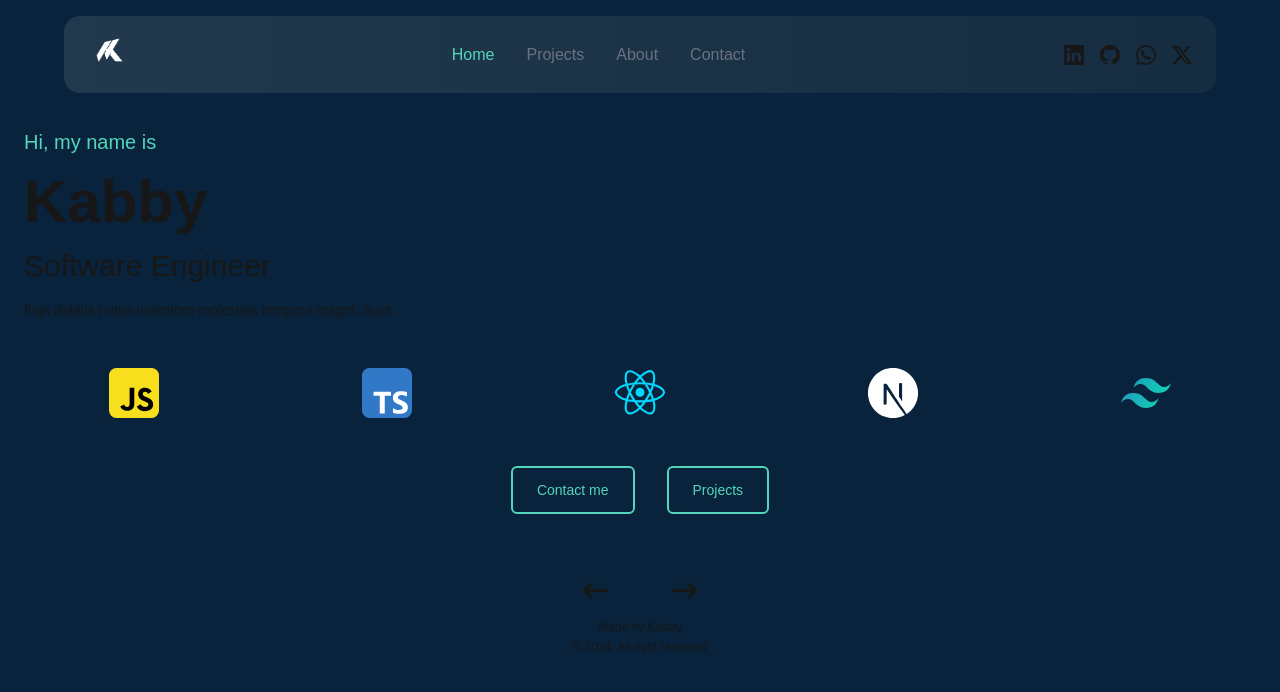
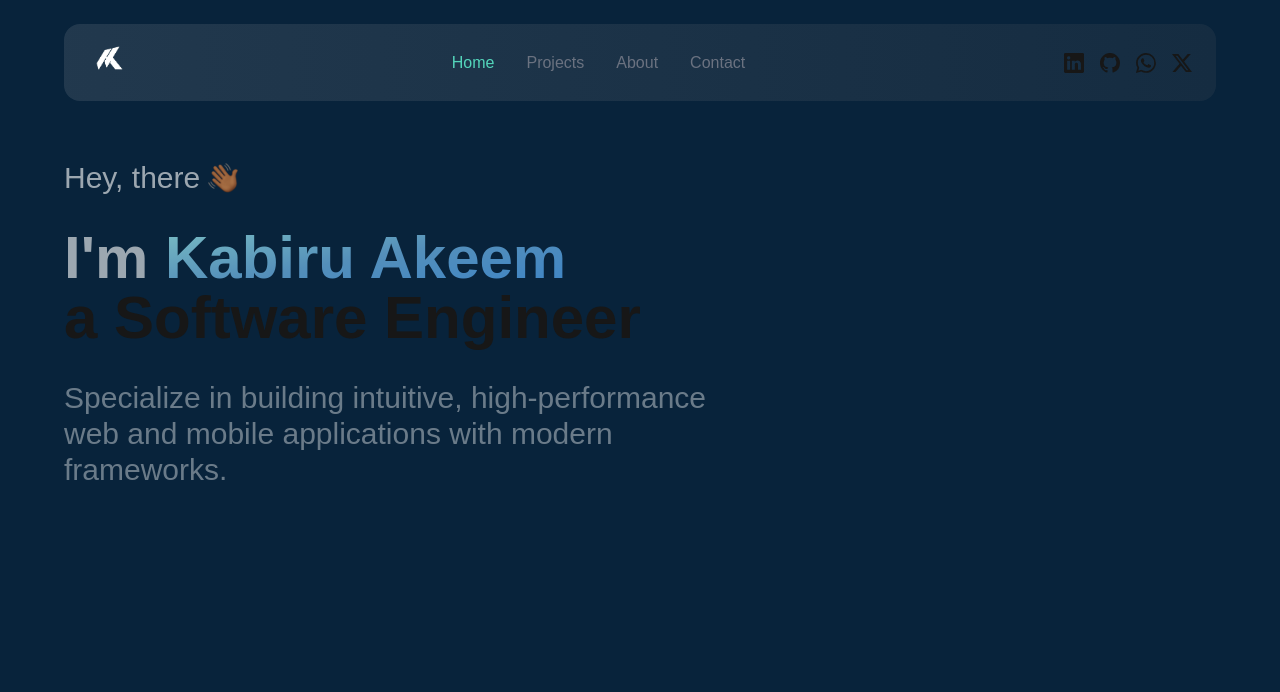
Before and after one commit to Akeemkabiru/Portfolio, a Next.js app: page / in a window 1280 px wide. Shown: the top 692 px of the page. Built offline with nearby package versions, Linux system fonts and the light colour scheme.

Commit message:
added header

```diff
--- a/src/app/layout.tsx
+++ b/src/app/layout.tsx
@@ -1,7 +1,6 @@
 import type { Metadata } from "next";
 import localFont from "next/font/local";
 import "./globals.css";
-import Footer from "@/components/footer";
 import Header from "@/components/header";
 
 const geistSans = localFont({
@@ -31,8 +30,9 @@ export default function RootLayout({
         className={`${geistSans.variable} ${geistMono.variable} antialiased space-y-16`}
       >
         <Header />
-        <main className="px-6 pt-16">{children}</main>
-        <Footer />
+        <main className="px-6 md:px-12 lg:px-16 md:pt-24 pt-16">
+          {children}
+        </main>
       </body>
     </html>
   );
--- a/src/app/page.tsx
+++ b/src/app/page.tsx
@@ -1,32 +1,26 @@
-import Button from "@/components/button";
-import { SKILLS_ITEM } from "@/utils/constant";
 import Image from "next/image";
 
 export default function Home() {
   return (
-    <main className="w-full space-y-12">
-      <div className="space-y-4">
-        <h2 className="text-primary text-xl">Hi, my name is</h2>
-        <h2 className="font-semibold text-6xl">Kabby</h2>
-        <h1 className="font-medium text-3xl">Software Engineer</h1>
-        <p className="text-sm">
-           fugit debitis natus inventore molestias
-          tempora magni. Sunt.
+    <main className="w-full">
+      <div className="lg:space-y-8 space-y-4 lg:w-[60%] w-full">
+        <div className="flex gap-2 items-center">
+          <p className="text-white/60 text-xl lg:text-3xl"> Hey, there </p>
+          <Image src="/hand-wave.svg" alt="hand" width={30} height={30} />
+        </div>
+
+        <h1 className="text-[32px]  md:text-5xl lg:text-6xl font-bold">
+          <p className="text-white/60 inline">I&apos;m </p>
+          <span className="bg-gradient-to-br bg-clip-text text-transparent from-[#7CC0C4] via-[#548FBA] to-[#3C84C7]">
+            Kabiru Akeem
+          </span>
+          <p>a Software Engineer</p>
+        </h1>
+
+        <p className="text-white/40 text-xl lg:text-3xl ">
+          Specialize in building intuitive, high-performance web and mobile
+          applications with modern frameworks.
         </p>
-      </div>
-
-      <div className="w-full justify-between grid grid-cols-5 gap-8">
-        {SKILLS_ITEM.map(({ skill, icon }, index: number) => {
-          return (
-            <div key={index} className="flex flex-col  items-center gap-4">
-              <Image src={icon} alt={skill} width={50} height={50} />
-            </div>
-          );
-        })}
-      </div>
-      <div className="flex items-center gap-8 justify-center">
-        <Button>Contact me</Button>
-        <Button>Projects</Button>
       </div>
     </main>
   );
--- a/src/components/button.tsx
+++ /dev/null
@@ -1,15 +0,0 @@
-export default function Button({ children }: { children: string }) {
-  return (
-    <button className="hover:bg-gradient-to-r text-sm transition-all duration-500 from-cyan-500 to-teal-500 bg-cyan-500 px-6 py-3 rounded-md bg-opacity-0 hover:bg-opacity-100 border-2 border-primary text-primary">
-      {children}
-    </button>
-  );
-}
-
-export function ResumeBtn() {
-  return (
-    <button className="bg-gradient-to-r transition-all duration-500 from-cyan-500 to-teal-500 bg-cyan-500 px-6 py-3 rounded-[10px] font-semibold">
-      Download Resume
-    </button>
-  );
-}
--- a/src/components/header.tsx
+++ b/src/components/header.tsx
@@ -25,8 +25,8 @@ export default function Header() {
   };
 
   return (
-    <div className="fixed w-full top-4  flex  flex-col gap-4 items-center justify-center">
-      <div className="flex justify-between items-center px-6 py-4 rounded-2xl bg-gradient-to-r from-[#d9d9d91f] to-[#7373731f]  std-backdrop-blur w-[90%]">
+    <div className="fixed w-full top-4 md:top-6 z-10 px-6 md:px-12 lg:px-16 flex  flex-col gap-4 items-center justify-center">
+      <div className="flex justify-between w-full items-center px-6 py-4 rounded-2xl bg-gradient-to-r from-[#d9d9d91f] to-[#7373731f]  std-backdrop-blur">
         <Image src="/logo.png" alt="logo" width={45} height={45} />
 
         <div className="md:flex hidden lg:gap-8 gap-4 items-center">
@@ -66,7 +66,7 @@ export default function Header() {
       </div>
 
       <div
-        className={`w-[90%] rounded-2xl bg-gradient-to-r from-[#d9d9d91f]  max-w-[90%] to-[#7373731f] backdrop-blur-md shadow-md transform transition-transform duration-500 ease-in-out flex justify-between std-backdrop-blur items-center p-4 ${
+        className={`w-full rounded-2xl bg-gradient-to-r from-[#d9d9d91f]  to-[#7373731f] backdrop-blur-md shadow-md transform transition-transform duration-500 ease-in-out flex justify-between std-backdrop-blur items-center p-4 ${
           isOpenMenu ? "translate-y-0 opacity-100" : "-translate-y-10 opacity-0"
         }`}
       >
```
Also changed, not shown: public/hand-wave.svg (added).
